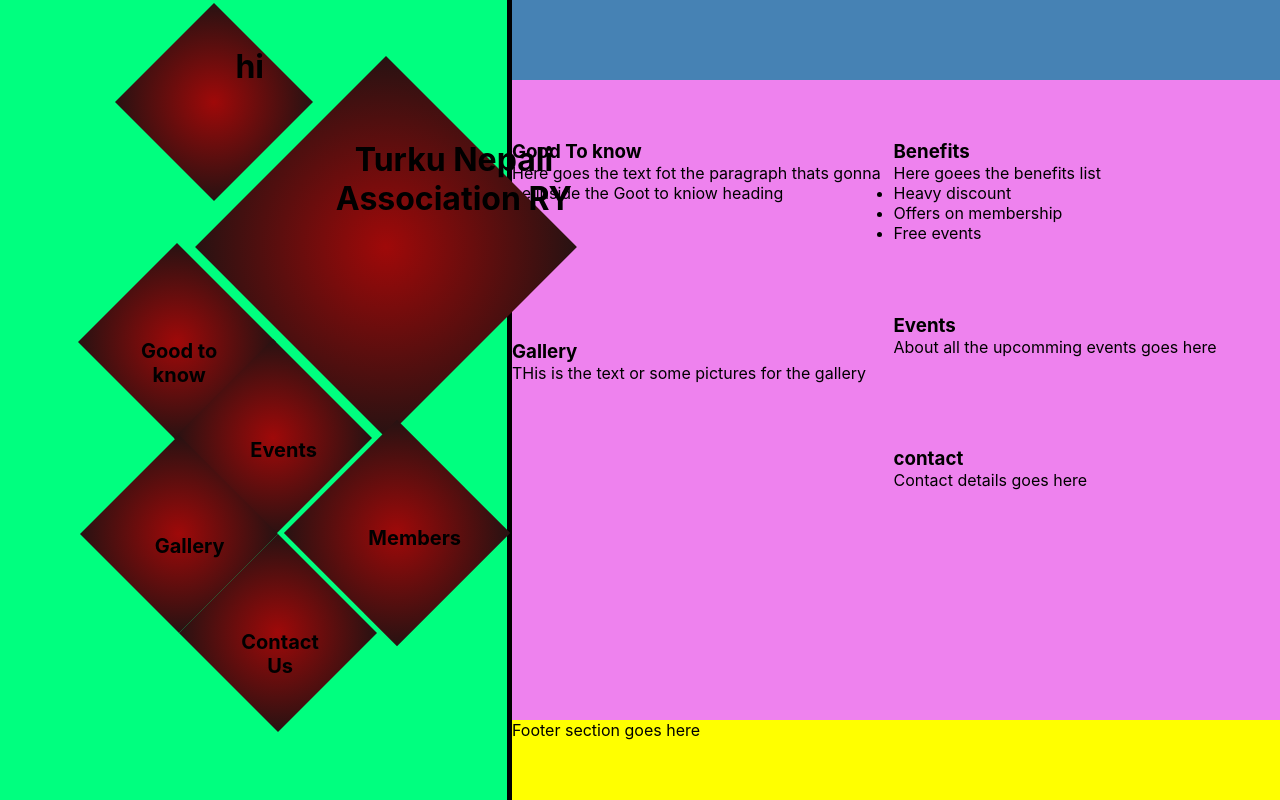
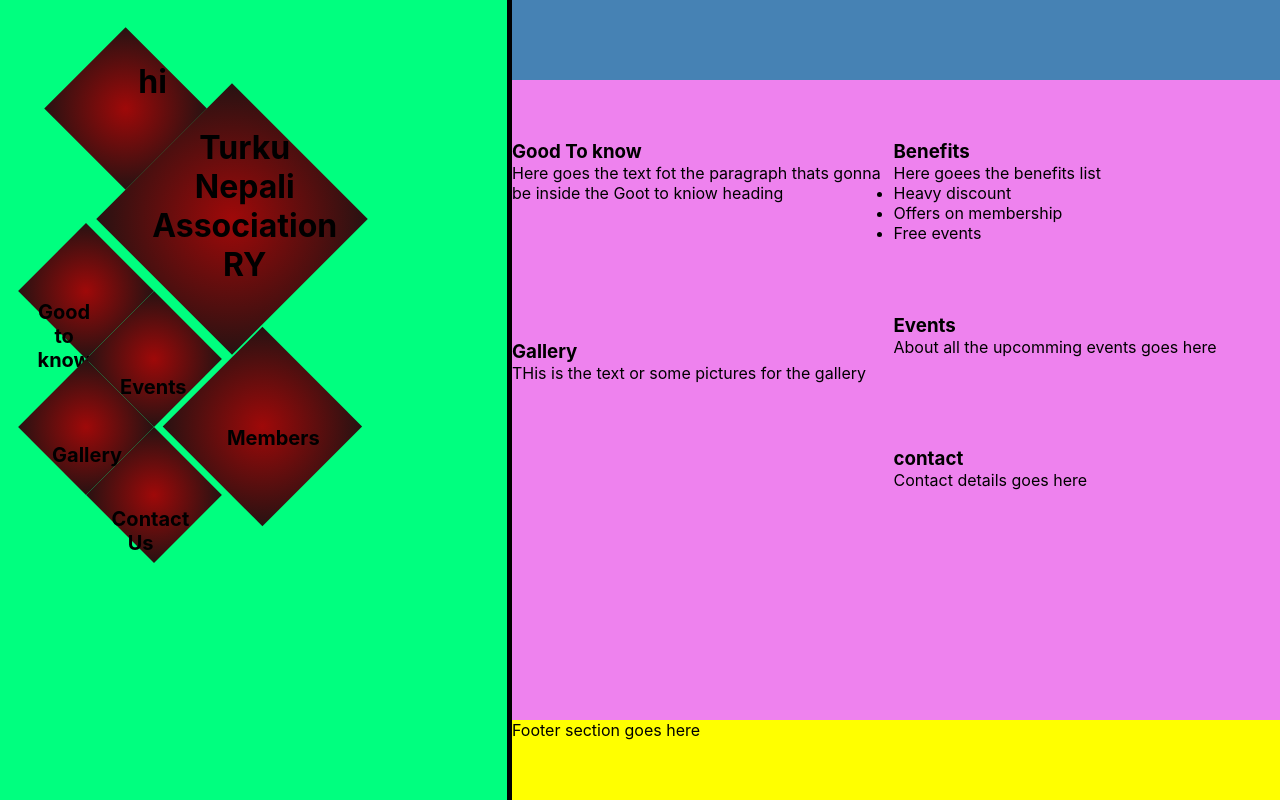
Before and after one commit to sdhakal18/Turkunepal, a React (Create React App) app in the folder tna-app/: page / in a window 1280 px wide. Built offline with nearby package versions, Linux system fonts and the light colour scheme.

Commit message:
Left container menu display  issue fixed

```diff
--- a/tna-app/src/leftContainer.css
+++ b/tna-app/src/leftContainer.css
@@ -26,88 +26,82 @@ h2 {
 
 .tna_gridLinks {
   width: 100%;
-  background-color: #ffff;
-  position: relative;
   text-align: center;
   align-items: center;
   justify-content: center;
 }
 
 .logo {
-  height: 140px;
-  width: 140px;
+  height: 9vmax;
+  width: 9vmax;
   background: radial-gradient(circle, #9f0909, #271212);
   position: absolute;
-  top: 2rem;
-  left: 4rem;
+  top: 4vmax;
   transform: rotate(45deg);
-  margin-left: 5rem;
+  left: 5.3vmax;
 }
 
 .homeName {
-  height: 270px;
-  width: 270px;
-  top: 4rem;
-  left: 6rem;
+  height: 15vmax;
+  width: 15vmax;
   background: radial-gradient(circle, #9f0909, #271212);
   position: absolute;
-  margin-top: 3rem;
+  margin-top: 9.6vmax;
+  margin-left:10.6vmax;
   transform: rotate(45deg);
-  margin-left: 9.7rem;
-  text-align: center;
+
 }
 
-.goodToknow {
-  height: 140px;
-  width: 140px;
+ .goodToknow {
+  height: 7.5vmax;
+  width: 7.5vmax;
   background: radial-gradient(circle, #9f0909, #271212);
   position: absolute;
-  top: 17rem;
+  top: 19vmax;
   transform: rotate(45deg);
-  left: 2rem;
-  margin-left: 4.7rem;
+  left: 3vmax;
+
 }
 
 .events {
-  height: 140px;
-  width: 140px;
+  height: 7.5vmax;
+  width: 7.5vmax;
   position: absolute;
   background: radial-gradient(circle, #9f0909, #271212);
-  top: 23rem;
+  top: 24.30vmax;
   transform: rotate(45deg);
-  left: 7rem;
-  margin-left: 5.7rem;
+  left: 8.30vmax;
+
 }
 
 .gallery {
-  height: 140px;
-  width: 140px;
+  height: 7.5vmax;
+  width: 7.5vmax;
   background: radial-gradient(circle, #9f0909, #271212);
   position: absolute;
-  top: 29rem;
-  left: 1.9rem;
+  top: 29.6vmax;
   transform: rotate(45deg);
-  margin-left: 4.9rem;
+  left: 3vmax;
+
 }
 
 .contactUs {
-  height: 140px;
-  width: 140px;
+  height: 7.5vmax;
+  width: 7.5vmax;
+  position: absolute;
   background: radial-gradient(circle, #9f0909, #271212);
-  position: absolute;
-  top: 35.2rem;
-  left: 7rem;
+  top: 34.9vmax;
   transform: rotate(45deg);
-  margin-left: 6rem;
+  left: 8.30vmax;
 }
 
 .members {
-  height: 160px;
-  width: 160px;
+  height: 11vmax;
+  width: 11vmax;
   background: radial-gradient(circle, #9f0909, #271212);
   position: absolute;
-  top: 28.3rem;
-  left: 7.5rem;
+  top: 27.8vmax;
+  left: 15vmax;
   transform: rotate(45deg);
-  margin-left: 12.3rem;
+
 }
```
